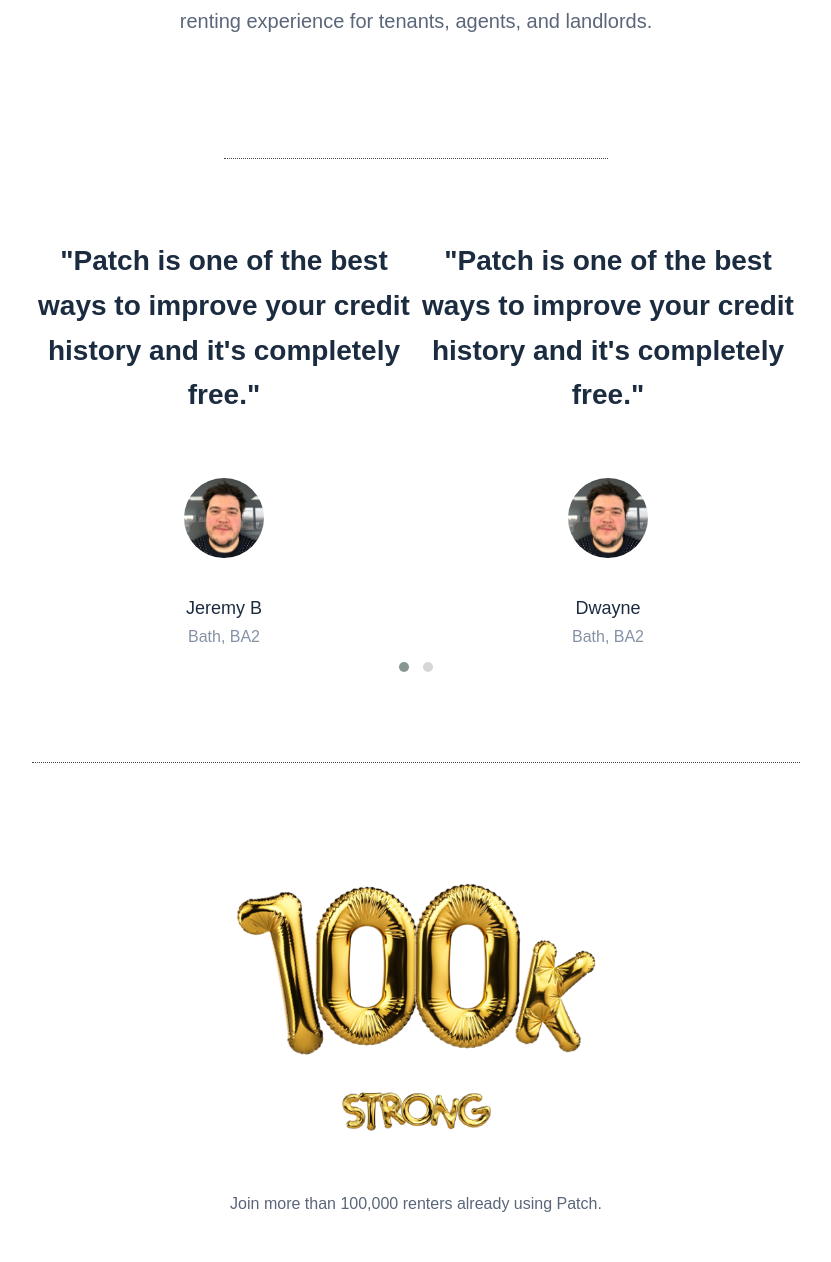
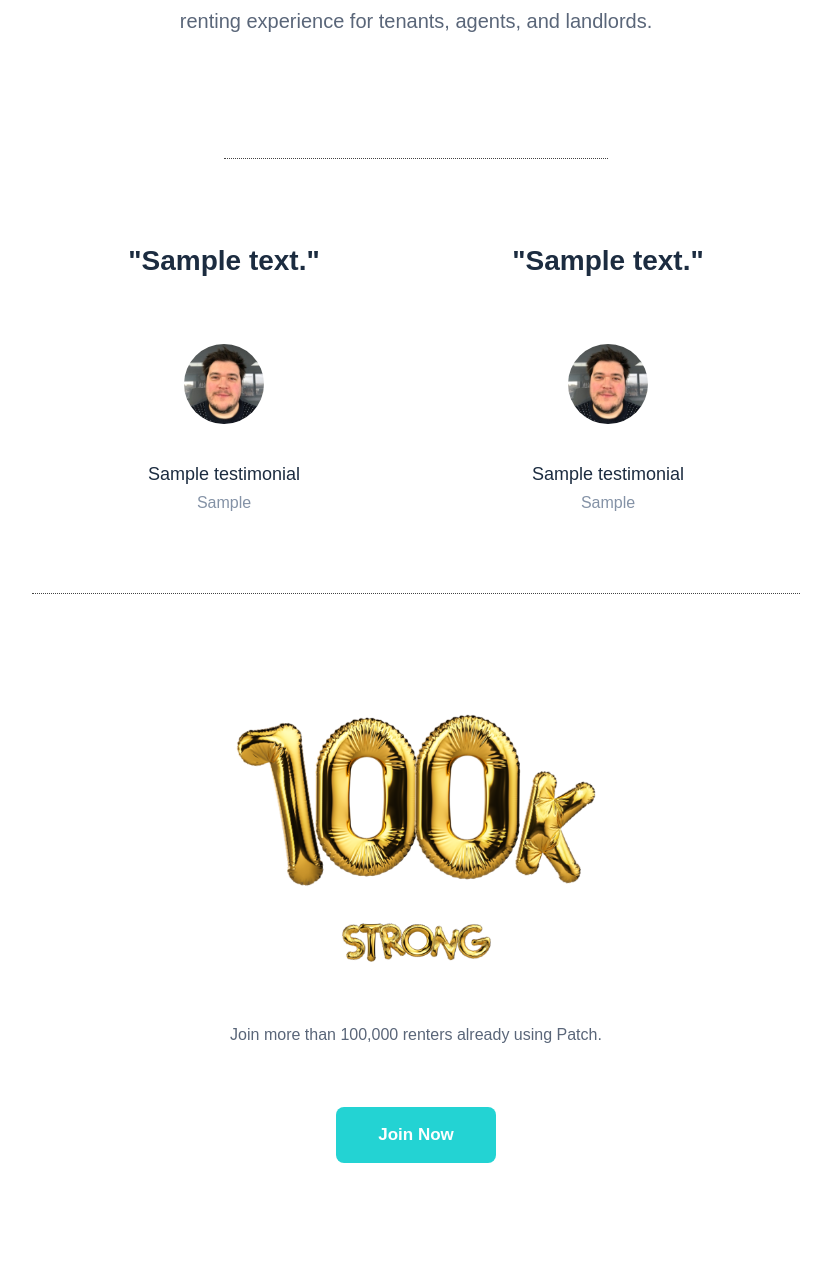
Before and after one commit to ajf1016/Patch-django, a Django app: page / in a window 1280 px wide. Shown: the part 2723-3985 px from the top of the page, without its empty margins (224-1055 px from the left). Run offline with Django 5.2, Linux system fonts and the light colour scheme; tables that the repository leaves empty hold one stand-in row (values such as "Sample post"); some web fonts are replaced.

Commit message:
showing data in html page

```diff
--- a/patch/templates/index.html
+++ b/patch/templates/index.html
@@ -153,33 +153,16 @@
         </section>
         <section id="testimonial">
             <div class="container owl-carousel owl-theme">
+                {% for testimonial in testimonials%}
                 <div class="item">
                     <p>
-                        "Patch is one of the best ways to improve your credit
-                        history and it's completely free."
+                        "{{testimonial.description}}"
                     </p>
                     <img src="{% static 'images/testimonial-1.jpg' %}" alt="Jeremy B" />
-                    <h6 class="name">Jeremy B</h6>
-                    <span class="address">Bath, BA2</span>
+                    <h6 class="name">{{testimonial.name}}</h6>
+                    <span class="address">{{testimonial.designation}}</span>
                 </div>
-                <div class="item">
-                    <p>
-                        "Patch is one of the best ways to improve your credit
-                        history and it's completely free."
-                    </p>
-                    <img src="{% static 'images/testimonial-1.jpg' %}" alt="Jeremy B" />
-                    <h6 class="name">Dwayne</h6>
-                    <span class="address">Bath, BA2</span>
-                </div>
-                <div class="item">
-                    <p>
-                        "Patch is one of the best ways to improve your credit
-                        history and it's completely free."
-                    </p>
-                    <img src="{% static 'images/testimonial-1.jpg' %}" alt="Jeremy B" />
-                    <h6 class="name">Joe</h6>
-                    <span class="address">Bath, BA2</span>
-                </div>
+                {% endfor %}
             </div>
             <hr class="line" />
         </section>
--- a/patch/web/models.py
+++ b/patch/web/models.py
@@ -7,4 +7,4 @@ class Testimonial(models.Model):
     designation = models.CharField(max_length=255)
 
     def __str__(self):
-        return self.designation
+        return self.name
--- a/patch/web/views.py
+++ b/patch/web/views.py
@@ -2,8 +2,9 @@ from django.shortcuts import render
 from web.models import Testimonial
 
 def index(request):
-    testimonial = Testimonial.objects.all()
+    testimonials = Testimonial.objects.all()
+
     context = {
-        'testimonial': testimonial
+        'testimonials': testimonials
     }
     return render(request,"index.html",context=context)
```
